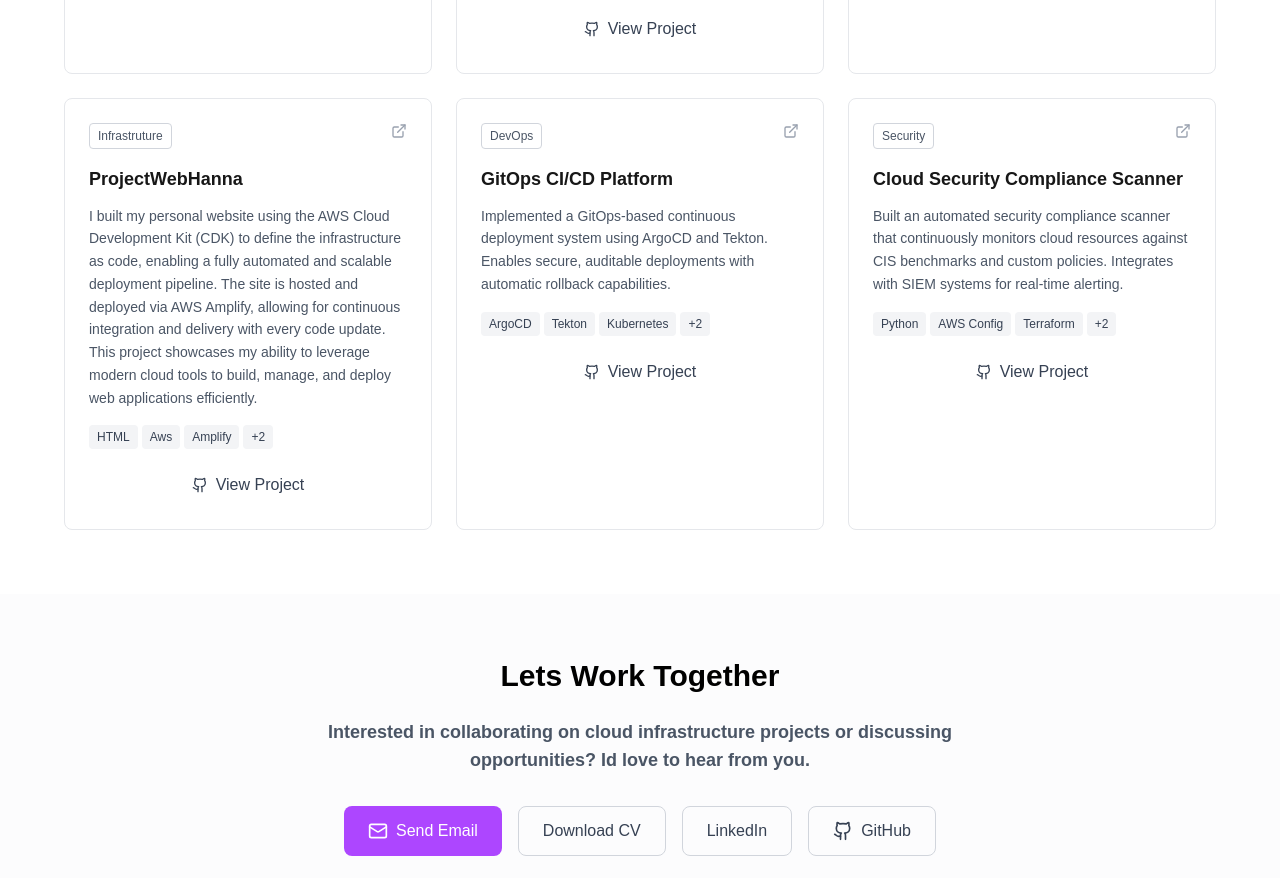
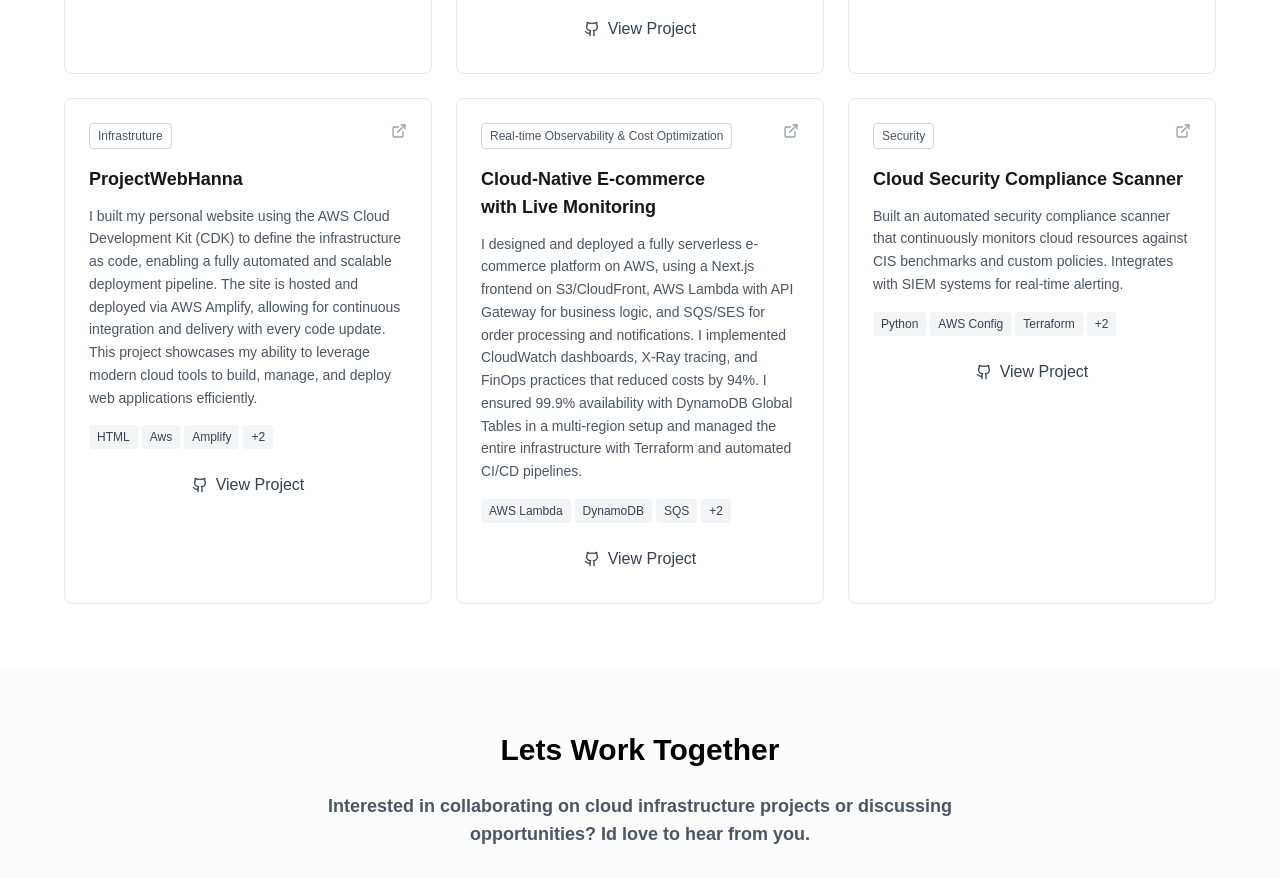
Before and after one commit to hannaodu/ProjectWebHanna, a Next.js app: page / in a window 1280 px wide. Shown: the part 1720-2598 px from the top of the page. Built offline with nearby package versions, Linux system fonts and the light colour scheme.

Commit message:
page updated

```diff
--- a/src/app/page.tsx
+++ b/src/app/page.tsx
@@ -41,12 +41,18 @@ export default function Portfolio() {
       type: "Infrastruture",
     },
     {
-      title: "GitOps CI/CD Platform",
+      title: "Cloud-Native E-commerce with Live Monitoring",
       description:
-        "Implemented a GitOps-based continuous deployment system using ArgoCD and Tekton. Enables secure, auditable deployments with automatic rollback capabilities.",
-      technologies: ["ArgoCD", "Tekton", "Kubernetes", "Git", "Helm"],
-      link: "https://github.com/yourusername/gitops-platform",
-      type: "DevOps",
+        "I designed and deployed a fully serverless e-commerce platform on AWS, using a Next.js frontend on S3/CloudFront, AWS Lambda with API Gateway for business logic, and SQS/SES for order processing and notifications. I implemented CloudWatch dashboards, X-Ray tracing, and FinOps practices that reduced costs by 94%. I ensured 99.9% availability with DynamoDB Global Tables in a multi-region setup and managed the entire infrastructure with Terraform and automated CI/CD pipelines.",
+      technologies: [
+        "AWS Lambda",
+        "DynamoDB",
+        "SQS",
+        "Cost Explorer API",
+        "API Gateway",
+      ],
+      link: "https://github.com/hannaodu/Cloud-Native-E-commerce-with-Live-Monitoring.git",
+      type: "Real-time Observability & Cost Optimization",
     },
     {
       title: "Cloud Security Compliance Scanner",
```
